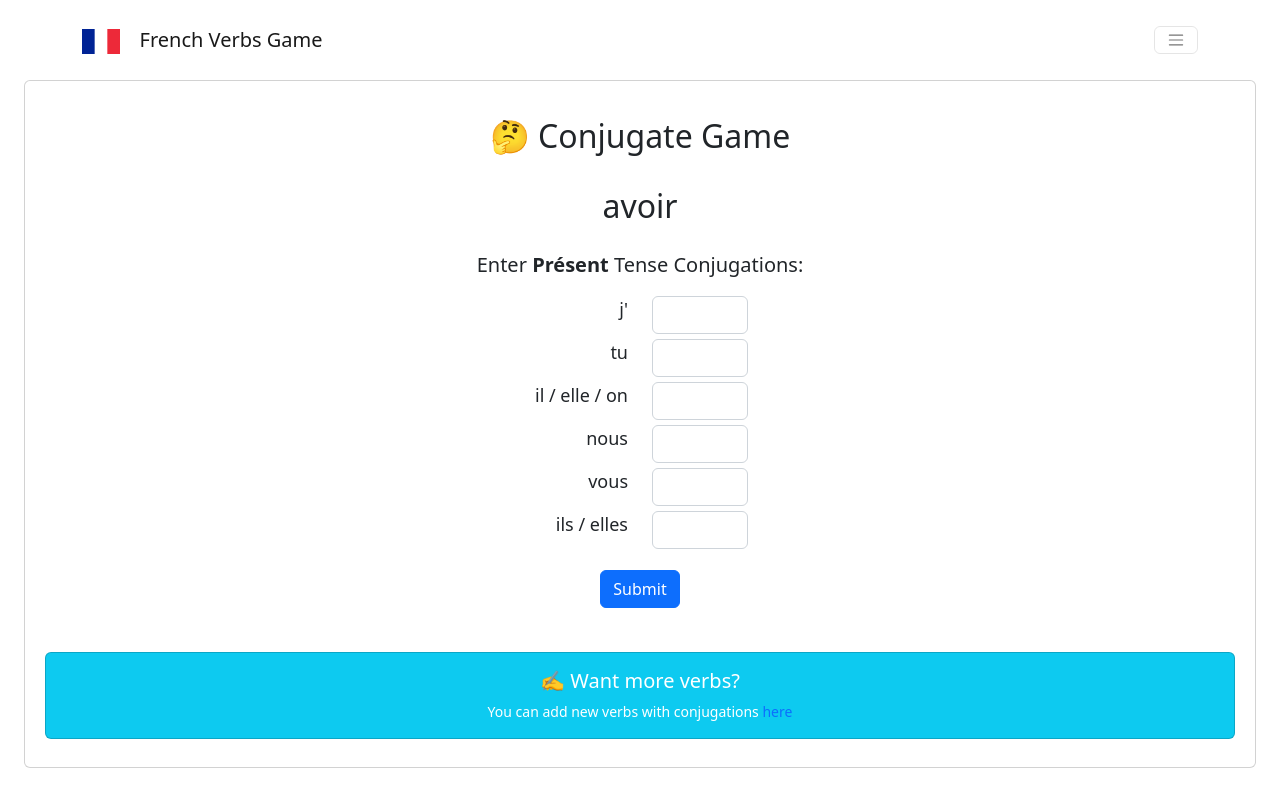
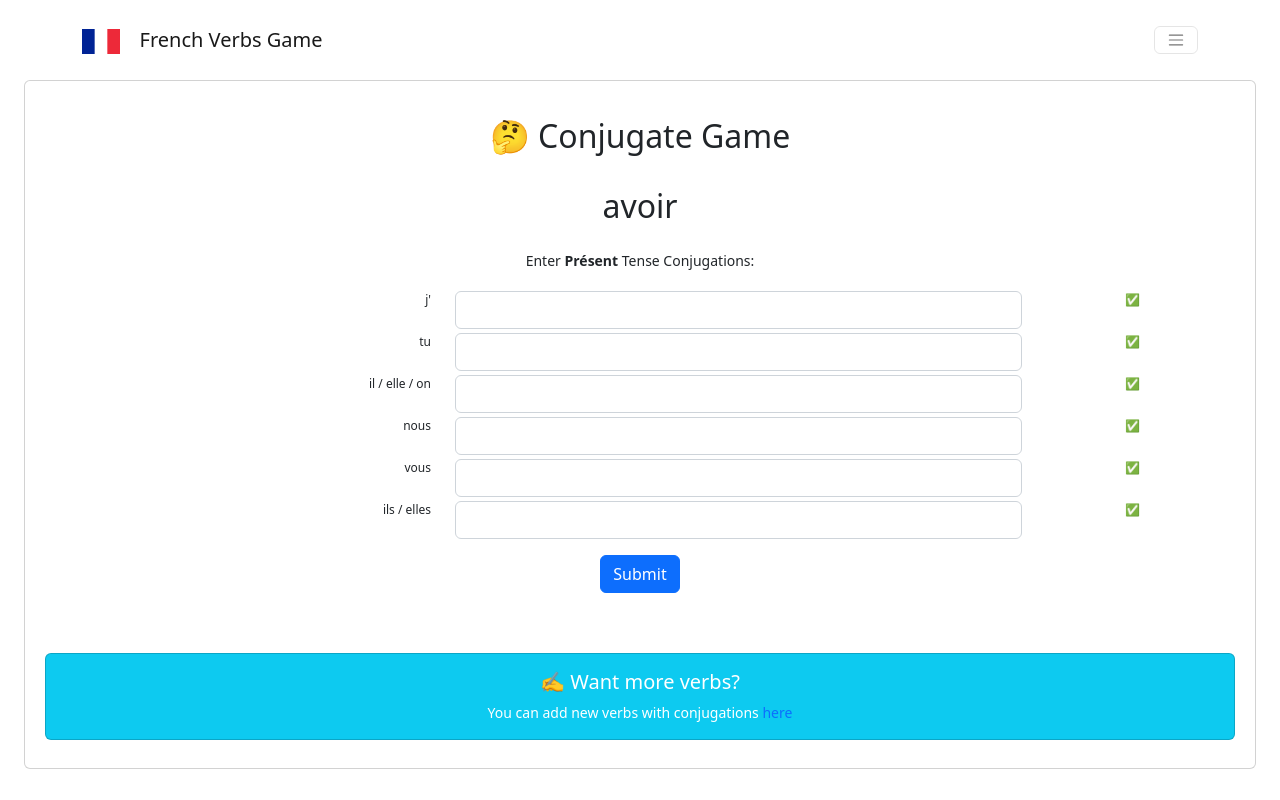
Before and after one commit to ryanMegarityART/french-verbs-game, a React (Vite) app in the folder frontend/: page /play/conjugate in a window 1280 px wide. Built offline with nearby package versions, Linux system fonts and the light colour scheme; sample sign-in values are in the browser's storage.

Commit message:
update styling

```diff
--- a/frontend/src/App.css
+++ b/frontend/src/App.css
@@ -42,7 +42,7 @@ a {
 }
 
 .conjugation-text-box {
-  width: 6em;
+  width: 100%;
 }
 
 .add-link {
--- a/frontend/src/components/Conjugate.tsx
+++ b/frontend/src/components/Conjugate.tsx
@@ -4,50 +4,37 @@ import { Button, Card, Col, Container, Form, Row } from "react-bootstrap";
 interface ConjugationVerb {
   infinitive: string;
   tense: string;
-  conjugations: {
-    pre: string;
-    conjugation: string;
-  }[];
+  conjugations: Conjugations;
+}
+
+interface Conjugations {
+  "j'": string;
+  tu: string;
+  "il / elle / on": string;
+  nous: string;
+  vous: string;
+  "ils / elles": string;
 }
 
 const avoirExample: ConjugationVerb = {
   infinitive: "avoir",
   tense: "Présent",
-  conjugations: [
-    {
-      pre: "j'",
-      conjugation: "ai",
-    },
-    {
-      pre: "tu",
-      conjugation: "as",
-    },
-    {
-      pre: "il / elle / on",
-      conjugation: "a",
-    },
-    {
-      pre: "nous",
-      conjugation: "avons",
-    },
-    {
-      pre: "vous",
-      conjugation: "avez",
-    },
-    {
-      pre: "ils / elles",
-      conjugation: "ont",
-    },
-  ],
+  conjugations: {
+    "j'": "ai",
+    tu: "as",
+    "il / elle / on": "a",
+    nous: "avons",
+    vous: "avez",
+    "ils / elles": "ont",
+  },
 };
 
 export const Conjugate = () => {
   const [guess, setGuess] = useState<any>("");
-  const [showSuccessAlert, setShowSuccessAlert] = useState<boolean>(false);
-  const [showErrorAlert, setShowErrorAlert] = useState<boolean>(false);
   const [submitDisabled, setSubmitDisabled] = useState<boolean>(false);
   const [loading, setLoading] = useState(true);
   const [verb, setVerb] = useState<ConjugationVerb>(avoirExample);
+  const [showAnswers, setShowAnswers] = useState(true);
 
   const updateGuess = (updateObj: any) => {
     setGuess({ ...guess, ...updateObj });
@@ -59,6 +46,8 @@ export const Conjugate = () => {
     setSubmitDisabled(true);
 
     console.log(guess);
+
+    // check correct answers
 
     // if (guess.toLowerCase().trim() === translation.toLowerCase().trim()) {
     //   setShowSuccessAlert(true);
@@ -80,43 +69,51 @@ export const Conjugate = () => {
       <Form className="p-3" onSubmit={onSubmit}>
         <h2>{verb.infinitive}</h2>
         <Form.Group className="mb-3">
-          <Form.Label className="m-3">
+          <Form.Label className="m-3" style={{ fontSize: "0.7em" }}>
             Enter <strong>Présent</strong> Tense Conjugations:
           </Form.Label>
-          <Container>
+          <div>
             {verb &&
               verb.conjugations &&
-              verb.conjugations.length &&
-              verb.conjugations.map((conj) => {
+              Object.entries(verb.conjugations).map(([key, value]) => {
                 return (
-                  <Row key={conj.pre} style={{ fontSize: "0.9em" }}>
-                    <Col style={{ textAlign: "end" }}>
-                      <p>{conj.pre}</p>
+                  <Row
+                    key={key}
+                    style={{ fontSize: "0.6em" }}
+                    className="justify-content-md-center mt-1"
+                  >
+                    <Col style={{ textAlign: "end" }} xs={4}>
+                      <p>{key}</p>
                     </Col>
-                    <Col>
+                    <Col xs={6}>
                       <Form.Control
                         type="text"
                         placeholder=""
                         required={true}
                         className="conjugation-text-box"
                         onChange={(e) =>
-                          updateGuess({ [conj.pre]: e.target.value.toLowerCase() })
+                          updateGuess({
+                            [key]: e.target.value.toLowerCase(),
+                          })
                         }
-                        value={guess[`${conj.pre}`]}
-                        id={`${conj.pre}_answer`}
+                        value={guess.key}
                         autoComplete="off"
                       />
                     </Col>
+                    <Col>{showAnswers && <p>✅</p>}</Col>
                   </Row>
                 );
               })}
-          </Container>
+            <Button
+              className="mt-3"
+              variant="primary"
+              type="submit"
+              disabled={submitDisabled}
+            >
+              Submit
+            </Button>
+          </div>
         </Form.Group>
-        {!showErrorAlert && !showSuccessAlert && (
-          <Button variant="primary" type="submit" disabled={submitDisabled}>
-            Submit
-          </Button>
-        )}
       </Form>
       <div className="add-link" style={{ fontSize: "0.7em" }}>
         <Card bg="info" text="white" style={{ width: "100%" }} className="mb-2">
```
